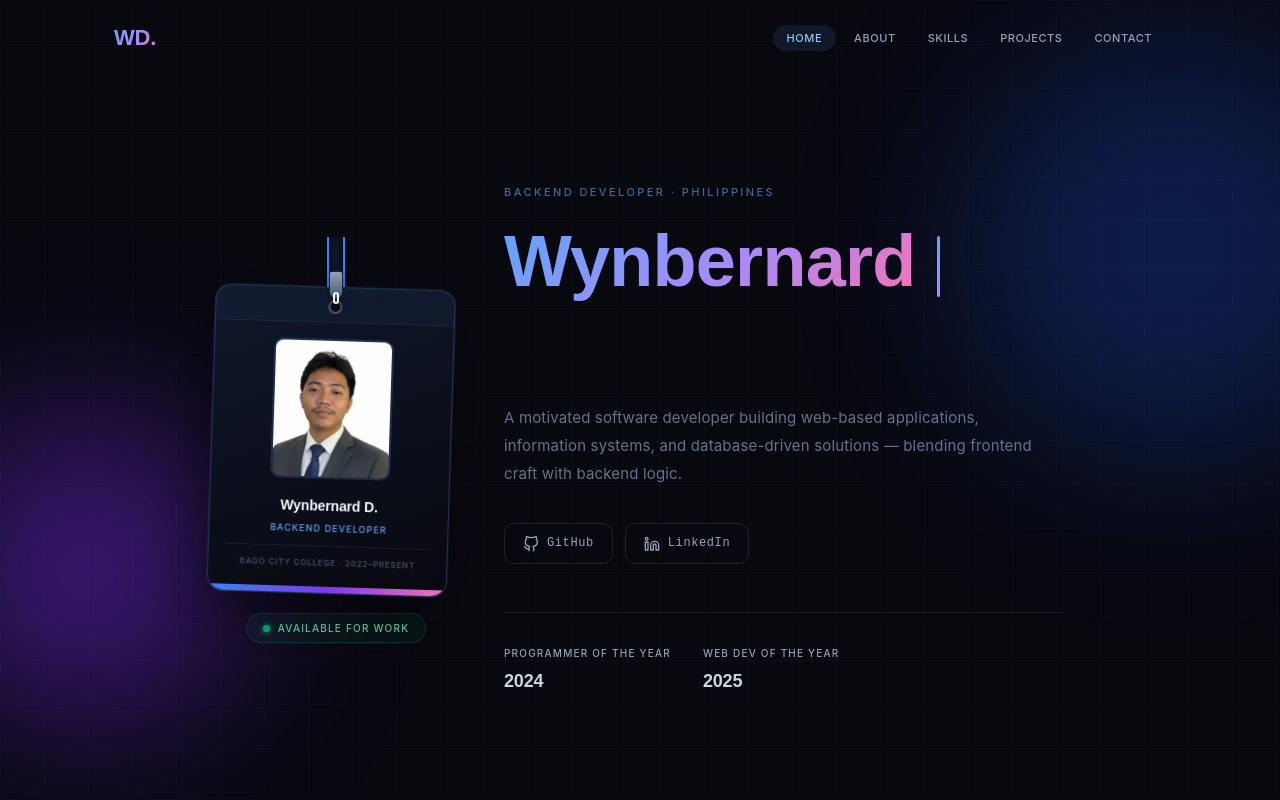
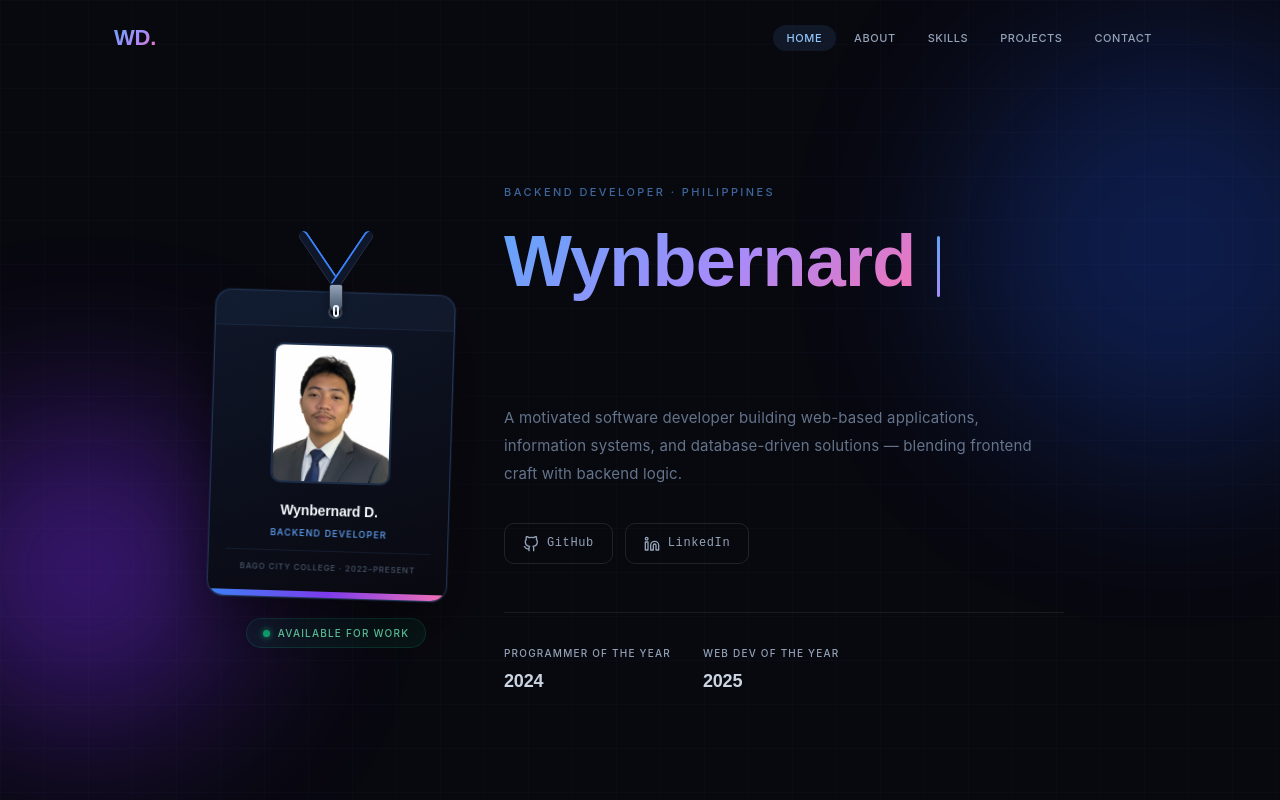
Before and after one commit to wynbernard/my_portfolio, a React (Vite) app: page / in a window 1280 px wide. Shown: the top 800 px of the page. Built offline with nearby package versions, Linux system fonts and the light colour scheme.

Commit message:
id  chord

```diff
--- a/src/components/Hero.jsx
+++ b/src/components/Hero.jsx
@@ -83,28 +83,36 @@ const Hero = ({ scrollTo }) => {
 
             {/* Cord */}
             {!isFixed ? (
-              <div style={{
-                width: 18, height: 50,
-                background: "#0f172a",
-                borderLeft: "2px solid #3b82f6",
-                borderRight: "2px solid #3b82f6",
-                boxShadow: "inset 0 0 8px rgba(0,0,0,0.8)",
-                flexShrink: 0,
-                display: "flex", flexDirection: "column",
-                alignItems: "center", justifyContent: "flex-end",
-                position: "relative",
-                zIndex: 2
-              }}>
+              <div style={{ position: "relative", width: 80, height: 60, zIndex: 2, flexShrink: 0 }}>
+                {/* Left String */}
+                <div style={{
+                  position: "absolute", top: 0, left: 0,
+                  width: 10, height: 65,
+                  background: "#0f172a", borderRight: "2px solid #3b82f6",
+                  borderLeft: "1px solid rgba(255,255,255,0.1)",
+                  transformOrigin: "top center", transform: "rotate(-34deg)",
+                  borderRadius: "8px 8px 0 0"
+                }} />
+                {/* Right String */}
+                <div style={{
+                  position: "absolute", top: 0, right: 0,
+                  width: 10, height: 65,
+                  background: "#0f172a", borderLeft: "2px solid #3b82f6",
+                  borderRight: "1px solid rgba(255,255,255,0.1)",
+                  transformOrigin: "top center", transform: "rotate(34deg)",
+                  borderRadius: "8px 8px 0 0"
+                }} />
+
                 {/* Hardware clip */}
                 <div style={{
+                  position: "absolute", top: 52, left: 33,
                   width: 14, height: 28,
                   background: "linear-gradient(to bottom, #94a3b8, #475569)",
                   borderRadius: "3px 3px 8px 8px",
                   border: "1px solid #1e293b",
-                  transform: "translateY(12px)",
                   display: "flex", justifyContent: "center",
                   boxShadow: "0 4px 8px rgba(0,0,0,0.4)",
-                  position: "relative",
+                  zIndex: 3
                 }}>
                   {/* Metal Hook */}
                   <div style={{ width: 6, height: 12, border: "2px solid #f1f5f9", borderRadius: 10, position: "absolute", bottom: -6 }} />
@@ -115,47 +123,81 @@ const Hero = ({ scrollTo }) => {
               const anchorRect = anchorRef.current?.getBoundingClientRect() || { left: 0, top: 0, width: 0 };
               const ax = anchorRect.left + anchorRect.width / 2;
               const ay = anchorRect.top;
+
               const hx = cardPos.x + 120; // card center
               const hy = cardPos.y + 19;  // hole center
-              const dx = hx - ax;
-              const dy = hy - ay;
-              const dist = Math.sqrt(dx * dx + dy * dy);
-              const angle = Math.atan2(dy, dx) * 180 / Math.PI - 90;
+
+              // Compute realistic stretch tension
+              const dyBase = Math.max(1, hy - ay);
+              const restingDy = 75;
+              const stretchFactor = Math.max(1, dyBase / restingDy);
+
+              // Fabric tightens around the neck, and the cord width stretches thin
+              const neckSpread = Math.max(15, 40 / Math.pow(stretchFactor, 0.4));
+              const stringWidth = Math.max(3, 10 / Math.pow(stretchFactor, 0.6));
+
+              const lax = ax - neckSpread;
+              const lay = ay - 10;
+              const rax = ax + neckSpread;
+              const ray = ay - 10;
+
+              const clipX = hx;
+              const clipY = hy - 28;
+
+              // Left side calc
+              const ldx = clipX - lax;
+              const ldy = clipY - lay;
+              const ldist = Math.sqrt(ldx * ldx + ldy * ldy);
+              const langle = Math.atan2(ldy, ldx) * 180 / Math.PI - 90;
+
+              // Right side calc
+              const rdx = clipX - rax;
+              const rdy = clipY - ray;
+              const rdist = Math.sqrt(rdx * rdx + rdy * rdy);
+              const rangle = Math.atan2(rdy, rdx) * 180 / Math.PI - 90;
+
+              const transCurve = "0.65s cubic-bezier(0.34,1.56,0.64,1)";
+              const transitionStyle = isDragging ? "none" : `height ${transCurve}, transform ${transCurve}, left ${transCurve}, top ${transCurve}, width ${transCurve}`;
 
               return (
-                <div style={{
-                  position: "fixed",
-                  left: ax - 9, // half of 18px width
-                  top: ay,
-                  width: 18,
-                  height: dist - 19, // leave space for the hardware clip below
-                  background: "#0f172a",
-                  borderLeft: "2px solid #3b82f6",
-                  borderRight: "2px solid #3b82f6",
-                  boxShadow: "inset 0 0 8px rgba(0,0,0,0.8)",
-                  transformOrigin: "top center",
-                  transform: `rotate(${angle}deg)`,
-                  zIndex: 10000,
-                  pointerEvents: "none",
-                  display: "flex", flexDirection: "column",
-                  alignItems: "center", justifyContent: "flex-end",
-                  transition: isDragging ? "none" : "height 0.65s cubic-bezier(0.34,1.56,0.64,1), transform 0.65s cubic-bezier(0.34,1.56,0.64,1)",
-                }}>
+                <>
+                  {/* Left String */}
+                  <div style={{
+                    position: "fixed", left: lax - (stringWidth / 2), top: lay,
+                    width: stringWidth, height: ldist,
+                    background: "#0f172a", borderRight: "2px solid #3b82f6",
+                    borderLeft: "1px solid rgba(255,255,255,0.1)",
+                    transformOrigin: "top center", transform: `rotate(${langle}deg)`,
+                    transition: transitionStyle,
+                    zIndex: 10000, pointerEvents: "none",
+                  }} />
+                  {/* Right String */}
+                  <div style={{
+                    position: "fixed", left: rax - (stringWidth / 2), top: ray,
+                    width: stringWidth, height: rdist,
+                    background: "#0f172a", borderLeft: "2px solid #3b82f6",
+                    borderRight: "1px solid rgba(255,255,255,0.1)",
+                    transformOrigin: "top center", transform: `rotate(${rangle}deg)`,
+                    transition: transitionStyle,
+                    zIndex: 10000, pointerEvents: "none",
+                  }} />
+
                   {/* Hardware clip */}
                   <div style={{
+                    position: "fixed", left: clipX - 7, top: clipY,
                     width: 14, height: 28,
                     background: "linear-gradient(to bottom, #94a3b8, #475569)",
                     borderRadius: "3px 3px 8px 8px",
                     border: "1px solid #1e293b",
-                    transform: "translateY(12px)",
                     display: "flex", justifyContent: "center",
                     boxShadow: "0 4px 8px rgba(0,0,0,0.4)",
-                    position: "relative",
+                    transition: transitionStyle,
+                    zIndex: 10000, pointerEvents: "none"
                   }}>
                     {/* Metal Hook */}
                     <div style={{ width: 6, height: 12, border: "2px solid #f1f5f9", borderRadius: 10, position: "absolute", bottom: -6 }} />
                   </div>
-                </div>
+                </>
               );
             })()}
 
```
Also changed, not shown: 1 other file (tests, documents, lock files or other folders).
